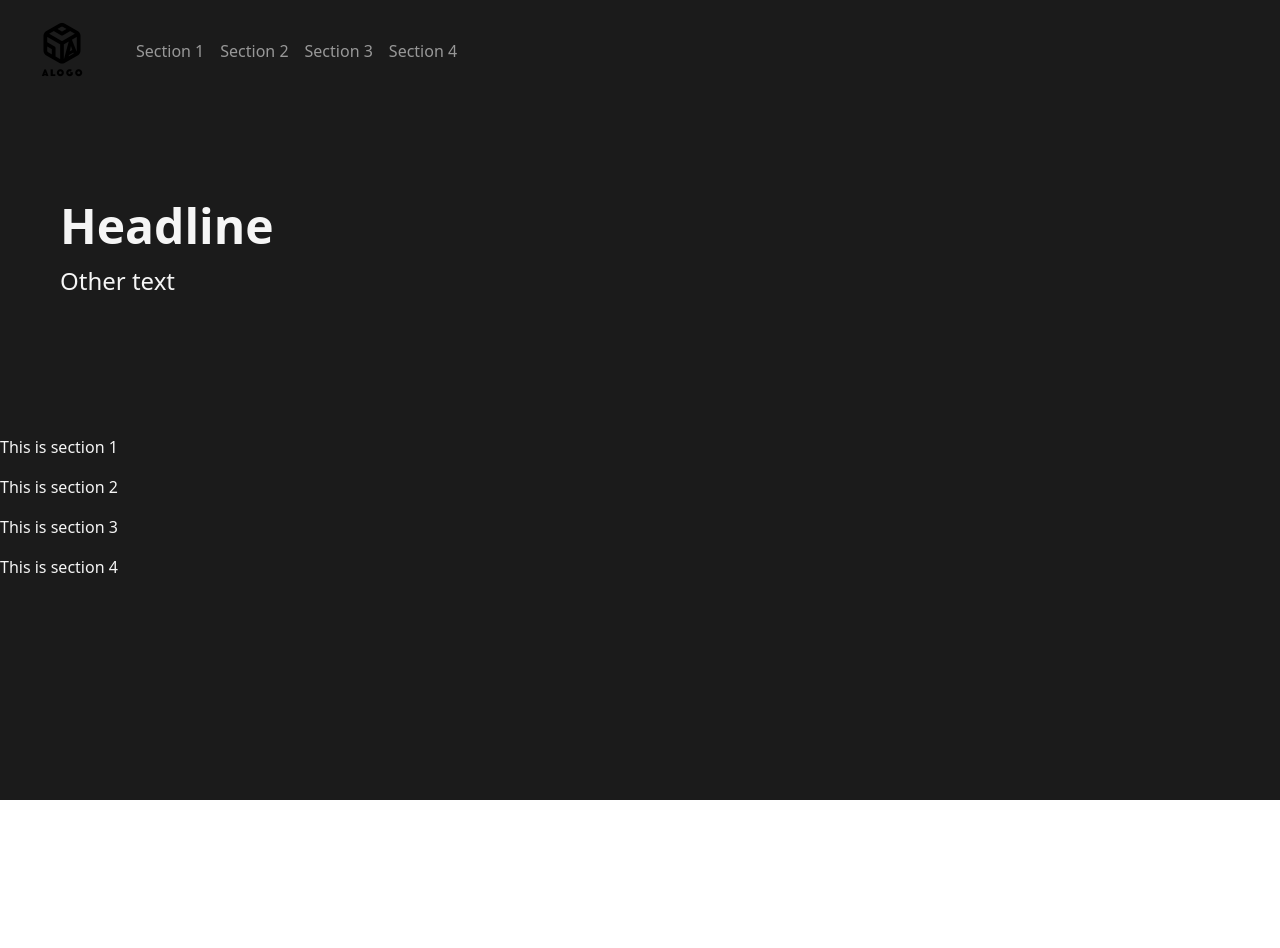
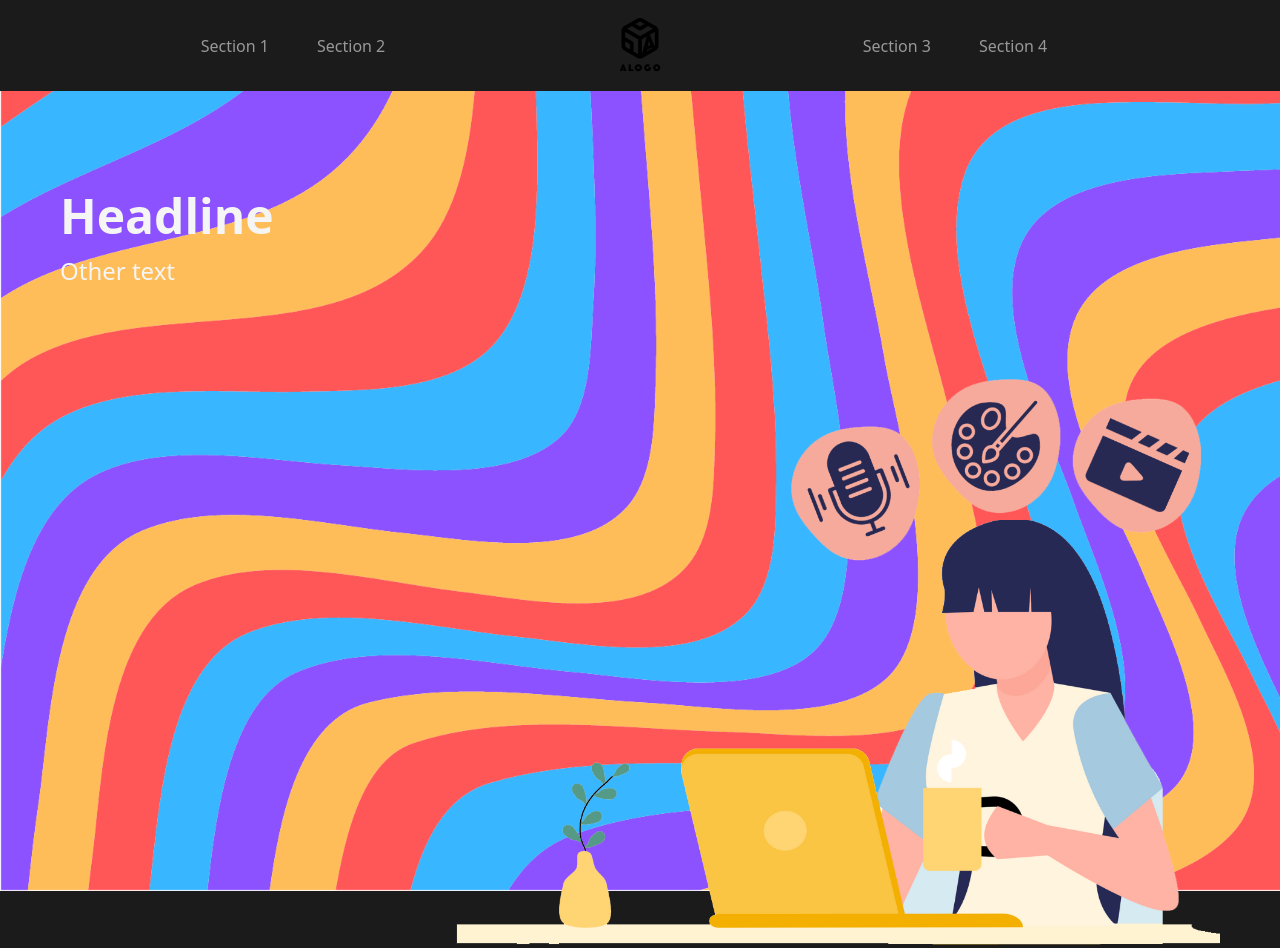
Before and after one commit to kaiwright/CA, a plain HTML site: page index.html in a window 1280 px wide. Shown: the top 948 px of the page. Before the commit the page ends 800 px from the top, so only its background shows below. Drawn offline with nearby package versions, Linux system fonts and the light colour scheme.

Commit message:
Finished basic outline

```diff
--- a/assets/css/style.css
+++ b/assets/css/style.css
@@ -1,12 +1,46 @@
-#logo-img {
-    object-fit: contain;
-      display: block;
-  margin-left: auto;
-  margin-right: auto;
-  width: 50%;
+.logo {
+  margin-left: -1em;
+  margin-right: -1em;
+}
+
+.collapse {
+  width: 100%;
+  height: 20%;
+  align-items: center;
+  justify-content: center;
+}
+
+.nav-item {
+  padding-right: 2em;
 }
 
 body {
-    background-image: url("../imgs/blackBG.png");
-    color: whitesmoke;
+  background-image: url("../imgs/blackBG.png");
+  color: whitesmoke;
 }
+
+.section p {
+  padding-block: 20%;
+}
+
+.hero-banner {
+  background-image: url("../imgs/Wallpaper.png");
+  object-fit: fill;
+  background-size: cover;
+  height: 100vh;
+  width: 100%;
+}
+
+.div-wrapper {
+  position: relative;
+  height: 80vh;
+  width: 100%;
+}
+
+.div-wrapper img {
+  position: absolute;
+  height: auto;
+  width: 100%;
+  left: 0;
+  bottom: 0;
+}
--- a/assets/js/script.js
+++ b/assets/js/script.js
@@ -0,0 +1,22 @@
+var navEl = $('.navbar-toggler')
+var logo = $('.logo')
+var counter = 0
+
+
+navEl.on('click', function () {
+    counter++
+    console.log(counter)
+    if (counter % 2 == 0) {
+        shows()
+    } else {
+        hides()
+    }
+});
+
+function hides() {
+    logo.hide();
+}
+
+function shows() {
+    logo.show()
+}
--- a/index.html
+++ b/index.html
@@ -10,6 +10,7 @@
     <link href="https://cdn.jsdelivr.net/npm/bootstrap@5.3.0-alpha3/dist/css/bootstrap.min.css" rel="stylesheet"
         integrity="sha384-KK94CHFLLe+nY2dmCWGMq91rCGa5gtU4mk92HdvYe+M/SXH301p5ILy+dN9+nJOZ" crossorigin="anonymous">
     <link rel="stylesheet" href="assets/css/style.css">
+    <script src="https://code.jquery.com/jquery-3.5.1.min.js"></script>
 
     <title>Tiktok Creative Academy</title>
 </head>
@@ -18,7 +19,6 @@
     <!-- Nav Bar-->
     <nav class="navbar navbar-expand-lg">
         <div class="container-fluid">
-            <a class="navbar-brand" href="#"><img src="assets/imgs/logoPlaceholder.png" width="100"></a>
             <button class="navbar-toggler navbar-dark" type="button" data-bs-toggle="collapse"
                 data-bs-target="#navbarNav" aria-controls="navbarNav" aria-expanded="false"
                 aria-label="Toggle navigation">
@@ -32,6 +32,13 @@
                     <li class="nav-item">
                         <a class="nav-link" href="#section2">Section 2</a>
                     </li>
+                </ul>
+            </div>
+
+            <a class="logo" href="#"><img src="assets/imgs/logoPlaceholder.png" width="100"></a>
+
+            <div class="collapse navbar-collapse" id="navbarNav">
+                <ul class="navbar-nav navbar-dark">
                     <li class="nav-item">
                         <a class="nav-link" href="#section3">Section 3</a>
                     </li>
@@ -45,30 +52,34 @@
 
     <!-- Hero Section -->
     <section class="hero-banner">
+
         <div class="p-5 mb-4 rounded-3">
             <div class="container-fluid py-5">
                 <h1 class="display-5 fw-bold">Headline</h1>
                 <p class="col-md-8 fs-4">Other text</p>
+                <div class="div-wrapper">
+                    <img class="" src="assets/imgs/girl clear.png">
+                </div>
             </div>
         </div>
     </section>
 
-    <section id="section1">
+    <section class="section fs-3 p-5" id="section1">
         <p>This is section 1</p>
 
     </section>
 
-    <section id="section2">
+    <section class="section fs-3 p-5" id="section2">
         <p>This is section 2</p>
 
     </section>
 
-    <section id="section3">
+    <section class="section fs-3 p-5" id="section3">
         <p>This is section 3</p>
 
     </section>
 
-    <section id="section4">
+    <section class="section fs-3 p-5" id="section4">
         <p>This is section 4</p>
 
     </section>
@@ -78,6 +89,8 @@
     <script src="https://cdn.jsdelivr.net/npm/bootstrap@5.3.0-alpha3/dist/js/bootstrap.min.js"
         integrity="sha384-Y4oOpwW3duJdCWv5ly8SCFYWqFDsfob/3GkgExXKV4idmbt98QcxXYs9UoXAB7BZ"
         crossorigin="anonymous"></script>
+    <script src="assets/js/script.js"></script>
+
 
 </body>
 
```
Also changed, not shown: assets/imgs/Wallpaper.png (added), assets/imgs/girl clear.png (added), assets/imgs/website-bg.png (added).
